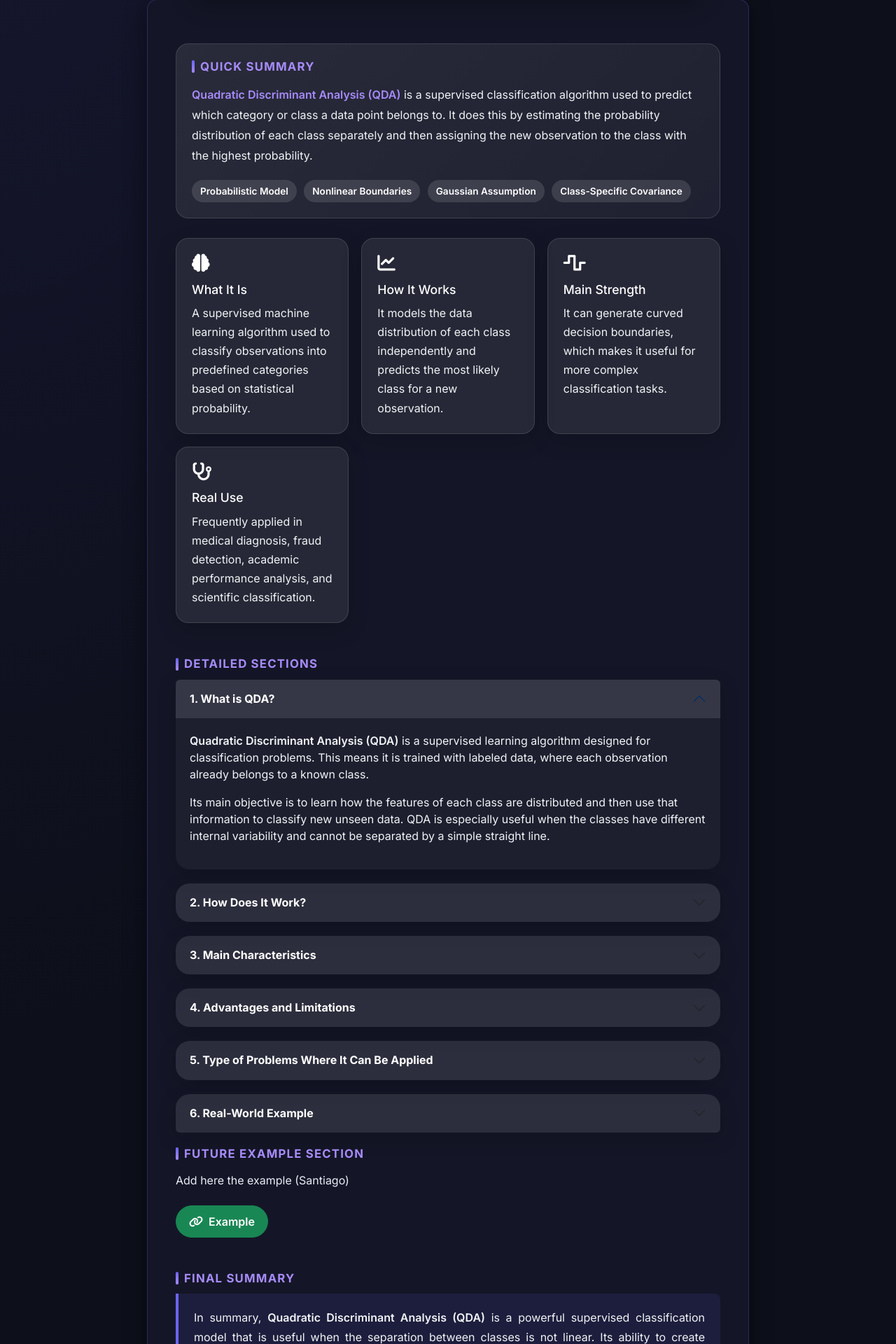
After one commit to jdvargassanchez/machine-learning, a Flask app: page /qda_concepts in a window 1280 px wide. The commit adds this page. Shown: the part 508-2428 px from the top of the page at 70% size. Run offline with Flask 3, Linux system fonts and the light colour scheme.

Commit message:
QDA Basic concepts were added, I let a space to add an example of QDA in a buttom

```diff
--- a/app.py
+++ b/app.py
@@ -46,5 +46,9 @@ def salary_app():
         prediction = round(float(raw), 2)
     return render_template('salary_app.html', prediction=prediction)
 
+@app.route('/qda_concepts')
+def qda_concepts():
+    return render_template('qda_concepts.html')
+
 if __name__ == '__main__':
     app.run(debug=True)
--- a/static/css/style.css
+++ b/static/css/style.css
@@ -503,3 +503,180 @@ body.grades-page {
     font-size: .9rem;
     text-align: center;
 }
+
+/* ══════════════════════════════════════════════
+   QDA CONCEPTS PAGE
+══════════════════════════════════════════════ */
+.qda-hero-actions {
+    display: flex;
+    gap: 12px;
+    flex-wrap: wrap;
+    justify-content: center;
+    margin-top: 18px;
+}
+
+.qda-info-grid {
+    display: grid;
+    grid-template-columns: repeat(auto-fit, minmax(240px, 1fr));
+    gap: 18px;
+    margin-top: 28px;
+}
+
+.qda-mini-card {
+    background: rgba(255,255,255,0.08);
+    border: 1px solid rgba(255,255,255,0.12);
+    border-radius: 18px;
+    padding: 22px;
+    box-shadow: 0 10px 30px rgba(0,0,0,0.18);
+    transition: transform .25s ease, box-shadow .25s ease;
+    color: var(--text-primary);
+}
+
+.qda-mini-card:hover {
+    transform: translateY(-6px);
+    box-shadow: 0 18px 34px rgba(0,0,0,0.22);
+}
+
+.qda-mini-card i {
+    font-size: 1.6rem;
+    margin-bottom: 14px;
+    color: #ffffff;
+}
+
+.qda-mini-card h3 {
+    font-size: 1.1rem;
+    margin-bottom: 10px;
+    color: #ffffff;
+}
+
+.qda-mini-card p {
+    color: #f1f3f5;
+    line-height: 1.7;
+    margin: 0;
+}
+
+.qda-collapsible-card {
+    background: rgba(255,255,255,0.08);
+    border: 1px solid rgba(255,255,255,0.12);
+    border-radius: 20px;
+    overflow: hidden;
+    margin-bottom: 20px;
+    box-shadow: 0 8px 28px rgba(0,0,0,0.18);
+}
+
+.qda-accordion .accordion-button {
+    font-weight: 700;
+    padding: 1.1rem 1.25rem;
+    background: rgba(255,255,255,0.10);
+    color: #ffffff !important;
+    border: none;
+}
+
+.qda-accordion .accordion-button:not(.collapsed) {
+    box-shadow: none;
+    background: rgba(255,255,255,0.14);
+    color: #ffffff !important;
+}
+
+.qda-accordion .accordion-button:focus {
+    box-shadow: none;
+    border-color: transparent;
+}
+
+.qda-accordion .accordion-item {
+    background: transparent;
+    border: none;
+}
+
+.qda-accordion .accordion-body {
+    color: #f1f3f5;
+    background: rgba(255,255,255,0.04);
+    padding: 1.25rem 1.25rem;
+}
+
+.qda-accordion .accordion-body p,
+.qda-accordion .accordion-body li,
+.qda-accordion .accordion-body h5,
+.qda-accordion .accordion-body strong,
+.qda-accordion .accordion-body span {
+    color: #f1f3f5 !important;
+}
+
+.qda-tag-pill {
+    display: inline-block;
+    padding: 6px 12px;
+    border-radius: 999px;
+    font-size: .85rem;
+    font-weight: 600;
+    margin: 4px 6px 0 0;
+    background: rgba(255,255,255,0.12);
+    color: #ffffff;
+}
+
+.btn-soft {
+    border-radius: 999px;
+    padding: 10px 18px;
+    font-weight: 600;
+}
+
+.qda-quick-summary {
+    margin-top: 26px;
+    padding: 22px;
+    border-radius: 18px;
+    background: linear-gradient(135deg, rgba(255,255,255,0.09), rgba(255,255,255,0.05));
+    border: 1px solid rgba(255,255,255,0.12);
+    color: var(--text-primary);
+}
+
+.qda-quick-summary p {
+    color: #f1f3f5;
+    line-height: 1.8;
+    margin-bottom: 0;
+}
+
+.qda-future-link-box {
+    margin-top: 40px;
+    padding: 24px;
+    border-radius: 18px;
+    background: rgba(255,255,255,0.08);
+    border: 1px solid rgba(255,255,255,0.12);
+    text-align: center;
+    color: var(--text-primary);
+}
+
+.qda-future-link-box p {
+    color: #f1f3f5;
+    line-height: 1.8;
+}
+
+.qda-image-wrapper {
+    text-align: center;
+    margin: 20px auto 0;
+    max-width: 760px;
+    padding: 0 16px;
+}
+
+.qda-image-wrapper img {
+    width: 100%;
+    border-radius: 18px;
+    object-fit: cover;
+    max-height: 280px;
+    box-shadow: 0 8px 32px rgba(0,0,0,0.28);
+}
+
+/* Better text visibility inside boxes for this page */
+.content-card .box.qda-box p,
+.content-card .box.qda-box li,
+.content-card .box.qda-box h5,
+.content-card .box.qda-box strong,
+.content-card .box.qda-box span {
+    color: #f1f3f5 !important;
+}
+
+.content-card .box.qda-box ul {
+    color: #f1f3f5 !important;
+}
+
+.content-card .box.qda-box {
+    background: rgba(108,99,255,.10);
+}
--- /dev/null
+++ b/templates/qda_concepts.html
@@ -0,0 +1,297 @@
+<!DOCTYPE html>
+<html lang="en">
+<head>
+    <meta charset="UTF-8">
+    <meta name="viewport" content="width=device-width, initial-scale=1.0">
+    <title>Quadratic Discriminant Analysis (QDA)</title>
+
+    <!-- Bootstrap -->
+    <link href="https://cdn.jsdelivr.net/npm/bootstrap@5.3.2/dist/css/bootstrap.min.css" rel="stylesheet">
+
+    <!-- Global CSS -->
+    <link rel="stylesheet" href="{{ url_for('static', filename='css/style.css') }}">
+
+    <!-- Font Awesome -->
+    <link rel="stylesheet" href="https://cdnjs.cloudflare.com/ajax/libs/font-awesome/6.5.0/css/all.min.css">
+</head>
+
+<body class="inner-page">
+
+    <!-- Header -->
+    <div class="page-header text-center">
+        <h1>Quadratic Discriminant Analysis (QDA)</h1>
+        <span class="badge-tag">Assigned Classification Model</span>
+
+        <div class="qda-hero-actions">
+            <a href="#details" class="btn btn-outline-light btn-soft">
+                <i class="fa-solid fa-layer-group me-2"></i>Explore Sections
+            </a>
+
+            <a href="/qda-example" class="btn btn-success btn-soft">
+                <i class="fa-solid fa-link me-2"></i>Example
+            </a>
+        </div>
+    </div>
+
+    <!-- Main image -->
+    <div class="qda-image-wrapper">
+        <img
+            src="https://images.unsplash.com/photo-1576091160399-112ba8d25d1d?w=900&fit=crop&auto=format"
+            alt="Quadratic Discriminant Analysis classification"
+        >
+    </div>
+
+    <!-- Content -->
+    <div class="content-card">
+
+        <!-- Quick Summary -->
+        <div class="qda-quick-summary">
+            <h2 class="section-title mb-3">Quick Summary</h2>
+            <p>
+                <span class="highlight">Quadratic Discriminant Analysis (QDA)</span> is a supervised classification
+                algorithm used to predict which category or class a data point belongs to. It does this by estimating
+                the probability distribution of each class separately and then assigning the new observation to the
+                class with the highest probability.
+            </p>
+            <div class="mt-3">
+                <span class="qda-tag-pill">Probabilistic Model</span>
+                <span class="qda-tag-pill">Nonlinear Boundaries</span>
+                <span class="qda-tag-pill">Gaussian Assumption</span>
+                <span class="qda-tag-pill">Class-Specific Covariance</span>
+            </div>
+        </div>
+
+        <!-- Info Cards -->
+        <div class="qda-info-grid">
+            <div class="qda-mini-card">
+                <i class="fa-solid fa-brain"></i>
+                <h3>What It Is</h3>
+                <p>
+                    A supervised machine learning algorithm used to classify observations into predefined categories
+                    based on statistical probability.
+                </p>
+            </div>
+
+            <div class="qda-mini-card">
+                <i class="fa-solid fa-chart-line"></i>
+                <h3>How It Works</h3>
+                <p>
+                    It models the data distribution of each class independently and predicts the most likely class
+                    for a new observation.
+                </p>
+            </div>
+
+            <div class="qda-mini-card">
+                <i class="fa-solid fa-wave-square"></i>
+                <h3>Main Strength</h3>
+                <p>
+                    It can generate curved decision boundaries, which makes it useful for more complex
+                    classification tasks.
+                </p>
+            </div>
+
+            <div class="qda-mini-card">
+                <i class="fa-solid fa-stethoscope"></i>
+                <h3>Real Use</h3>
+                <p>
+                    Frequently applied in medical diagnosis, fraud detection, academic performance analysis,
+                    and scientific classification.
+                </p>
+            </div>
+        </div>
+
+        <!-- Accordion Sections -->
+        <div class="mt-5" id="details">
+            <h2 class="section-title">Detailed Sections</h2>
+
+            <div class="accordion qda-accordion" id="qdaAccordion">
+
+                <!-- 1 -->
+                <div class="accordion-item qda-collapsible-card">
+                    <h2 class="accordion-header">
+                        <button class="accordion-button" type="button" data-bs-toggle="collapse" data-bs-target="#collapseOne">
+                            1. What is QDA?
+                        </button>
+                    </h2>
+                    <div id="collapseOne" class="accordion-collapse collapse show" data-bs-parent="#qdaAccordion">
+                        <div class="accordion-body">
+                            <p>
+                                <span class="highlight">Quadratic Discriminant Analysis (QDA)</span> is a supervised learning algorithm
+                                designed for classification problems. This means it is trained with labeled data, where each observation
+                                already belongs to a known class.
+                            </p>
+                            <p>
+                                Its main objective is to learn how the features of each class are distributed and then use that information
+                                to classify new unseen data. QDA is especially useful when the classes have different internal variability
+                                and cannot be separated by a simple straight line.
+                            </p>
+                        </div>
+                    </div>
+                </div>
+
+                <!-- 2 -->
+                <div class="accordion-item qda-collapsible-card">
+                    <h2 class="accordion-header">
+                        <button class="accordion-button collapsed" type="button" data-bs-toggle="collapse" data-bs-target="#collapseTwo">
+                            2. How Does It Work?
+                        </button>
+                    </h2>
+                    <div id="collapseTwo" class="accordion-collapse collapse" data-bs-parent="#qdaAccordion">
+                        <div class="accordion-body">
+                            <p>QDA works by learning statistical patterns from labeled training data. For each class, it estimates:</p>
+                            <ul>
+                                <li>The mean of the features</li>
+                                <li>The covariance matrix</li>
+                                <li>The probability distribution of the class</li>
+                            </ul>
+                            <p>
+                                When a new observation is introduced, the model calculates how likely it is to belong to each class.
+                                The class with the highest probability is selected as the final prediction.
+                            </p>
+                            <p>
+                                Because each class has its own covariance matrix, QDA produces
+                                <span class="highlight">quadratic (curved) decision boundaries</span> instead of linear ones.
+                            </p>
+                        </div>
+                    </div>
+                </div>
+
+                <!-- 3 -->
+                <div class="accordion-item qda-collapsible-card">
+                    <h2 class="accordion-header">
+                        <button class="accordion-button collapsed" type="button" data-bs-toggle="collapse" data-bs-target="#collapseThree">
+                            3. Main Characteristics
+                        </button>
+                    </h2>
+                    <div id="collapseThree" class="accordion-collapse collapse" data-bs-parent="#qdaAccordion">
+                        <div class="accordion-body">
+                            <ul>
+                                <li>It is a supervised learning algorithm</li>
+                                <li>It is used specifically for classification tasks</li>
+                                <li>It is a probabilistic classifier</li>
+                                <li>It assumes Gaussian distributions for each class</li>
+                                <li>Each class has its own covariance matrix</li>
+                                <li>It generates nonlinear decision boundaries</li>
+                                <li>It is more flexible than Linear Discriminant Analysis (LDA)</li>
+                            </ul>
+                        </div>
+                    </div>
+                </div>
+
+                <!-- 4 -->
+                <div class="accordion-item qda-collapsible-card">
+                    <h2 class="accordion-header">
+                        <button class="accordion-button collapsed" type="button" data-bs-toggle="collapse" data-bs-target="#collapseFour">
+                            4. Advantages and Limitations
+                        </button>
+                    </h2>
+                    <div id="collapseFour" class="accordion-collapse collapse" data-bs-parent="#qdaAccordion">
+                        <div class="accordion-body">
+                            <h5>Advantages</h5>
+                            <ul>
+                                <li>Can model more complex class boundaries</li>
+                                <li>Adapts well when class distributions differ significantly</li>
+                                <li>Provides probability-based predictions</li>
+                                <li>Works well when assumptions are approximately satisfied</li>
+                            </ul>
+
+                            <h5 class="mt-4">Limitations</h5>
+                            <ul>
+                                <li>Assumes Gaussian distributions for the features</li>
+                                <li>Can be sensitive to outliers</li>
+                                <li>Requires enough training data for each class</li>
+                                <li>May overfit if the dataset is too small</li>
+                            </ul>
+                        </div>
+                    </div>
+                </div>
+
+                <!-- 5 -->
+                <div class="accordion-item qda-collapsible-card">
+                    <h2 class="accordion-header">
+                        <button class="accordion-button collapsed" type="button" data-bs-toggle="collapse" data-bs-target="#collapseFive">
+                            5. Type of Problems Where It Can Be Applied
+                        </button>
+                    </h2>
+                    <div id="collapseFive" class="accordion-collapse collapse" data-bs-parent="#qdaAccordion">
+                        <div class="accordion-body">
+                            <p>QDA can be applied to many classification scenarios, including:</p>
+                            <ul>
+                                <li>Medical diagnosis</li>
+                                <li>Fraud detection</li>
+                                <li>Customer segmentation</li>
+                                <li>Student performance prediction</li>
+                                <li>Biological and scientific classification</li>
+                            </ul>
+                            <p>
+                                It is especially useful when the classes show different levels of variability
+                                and cannot be separated effectively with a linear classifier.
+                            </p>
+                        </div>
+                    </div>
+                </div>
+
+                <!-- 6 -->
+                <div class="accordion-item qda-collapsible-card">
+                    <h2 class="accordion-header">
+                        <button class="accordion-button collapsed" type="button" data-bs-toggle="collapse" data-bs-target="#collapseSix">
+                            6. Real-World Example
+                        </button>
+                    </h2>
+                    <div id="collapseSix" class="accordion-collapse collapse" data-bs-parent="#qdaAccordion">
+                        <div class="accordion-body">
+                            <p>
+                                A common real-world example is <span class="highlight">breast cancer diagnosis</span>.
+                                In this case, QDA can classify tumors as <strong>benign</strong> or <strong>malignant</strong>
+                                using features such as radius, texture, area, and smoothness.
+                            </p>
+                            <p>
+                                The model estimates the probability that a tumor belongs to each class and then selects the most likely one.
+                                This can support healthcare professionals in making faster and more informed diagnostic decisions.
+                            </p>
+                        </div>
+                    </div>
+                </div>
+
+            </div>
+        </div>
+
+        <!-- Future Example Link -->
+        <div class="qda-example-box">
+            <h2 class="section-title mb-3">Future Example Section</h2>
+            <p>
+                Add here the example (Santiago)
+            </p>
+
+            <a href="/qda-example" class="btn btn-success btn-soft mt-2">
+                <i class="fa-solid fa-link me-2"></i>Example
+            </a>
+        </div>
+
+        <!-- Optional Summary Box -->
+        <h2 class="section-title mt-5">Final Summary</h2>
+        <div class="box qda-box">
+            <p>
+                In summary, <span class="highlight">Quadratic Discriminant Analysis (QDA)</span> is a powerful
+                supervised classification model that is useful when the separation between classes is not linear.
+                Its ability to create curved decision boundaries makes it more flexible than simpler discriminant methods.
+            </p>
+            <p>
+                Although it requires some statistical assumptions and enough training data, QDA remains a strong choice
+                for many real-world classification problems where class distributions differ in structure and variability.
+            </p>
+        </div>
+
+        <!-- Back -->
+        <a class="back-link" href="/">⬅ Back to Home</a>
+
+        <!-- Footer -->
+        <div class="footer">
+            <p>Machine Learning Flask Project</p>
+        </div>
+    </div>
+
+    <!-- Bootstrap -->
+    <script src="https://cdn.jsdelivr.net/npm/bootstrap@5.3.2/dist/js/bootstrap.bundle.min.js"></script>
+</body>
+</html>
```
